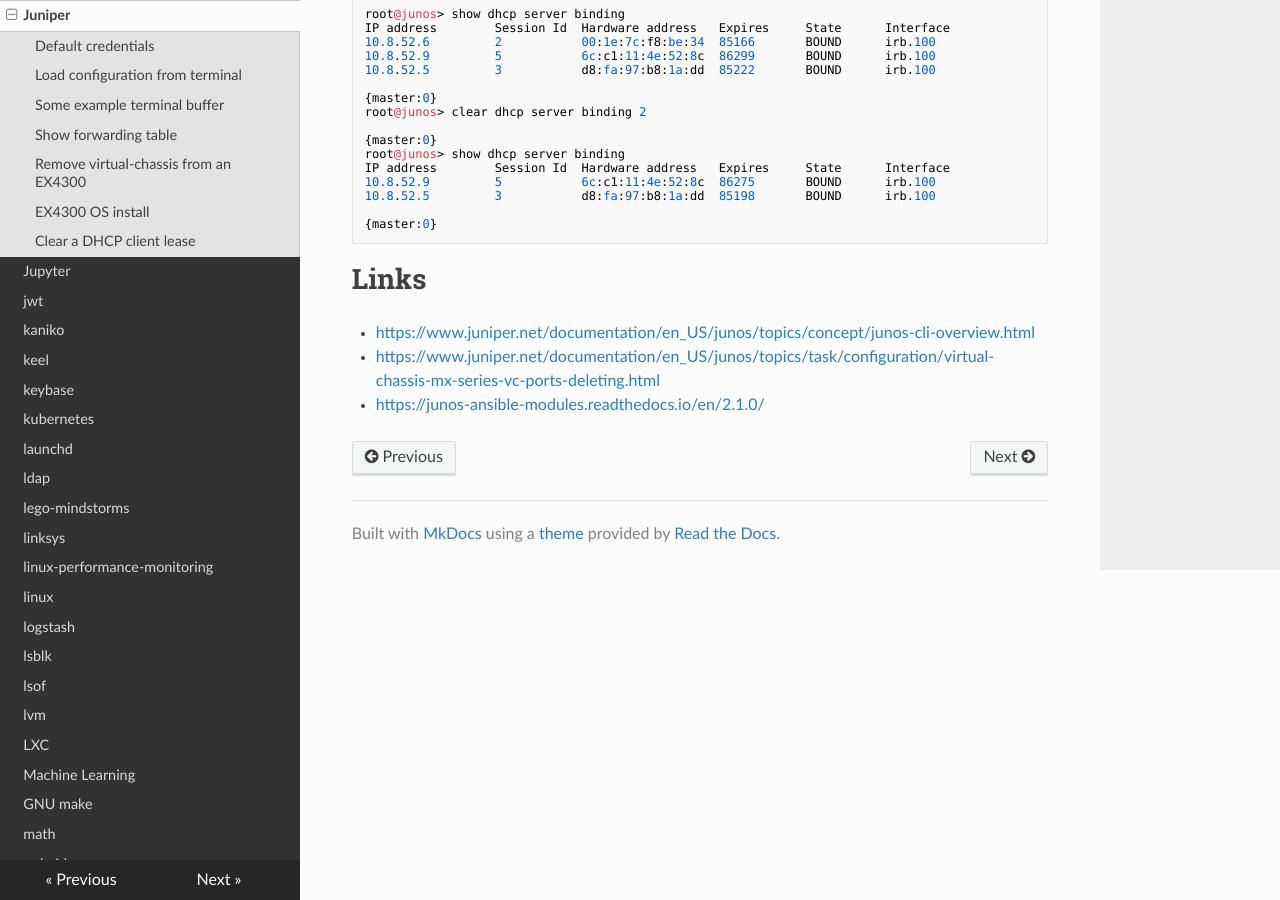
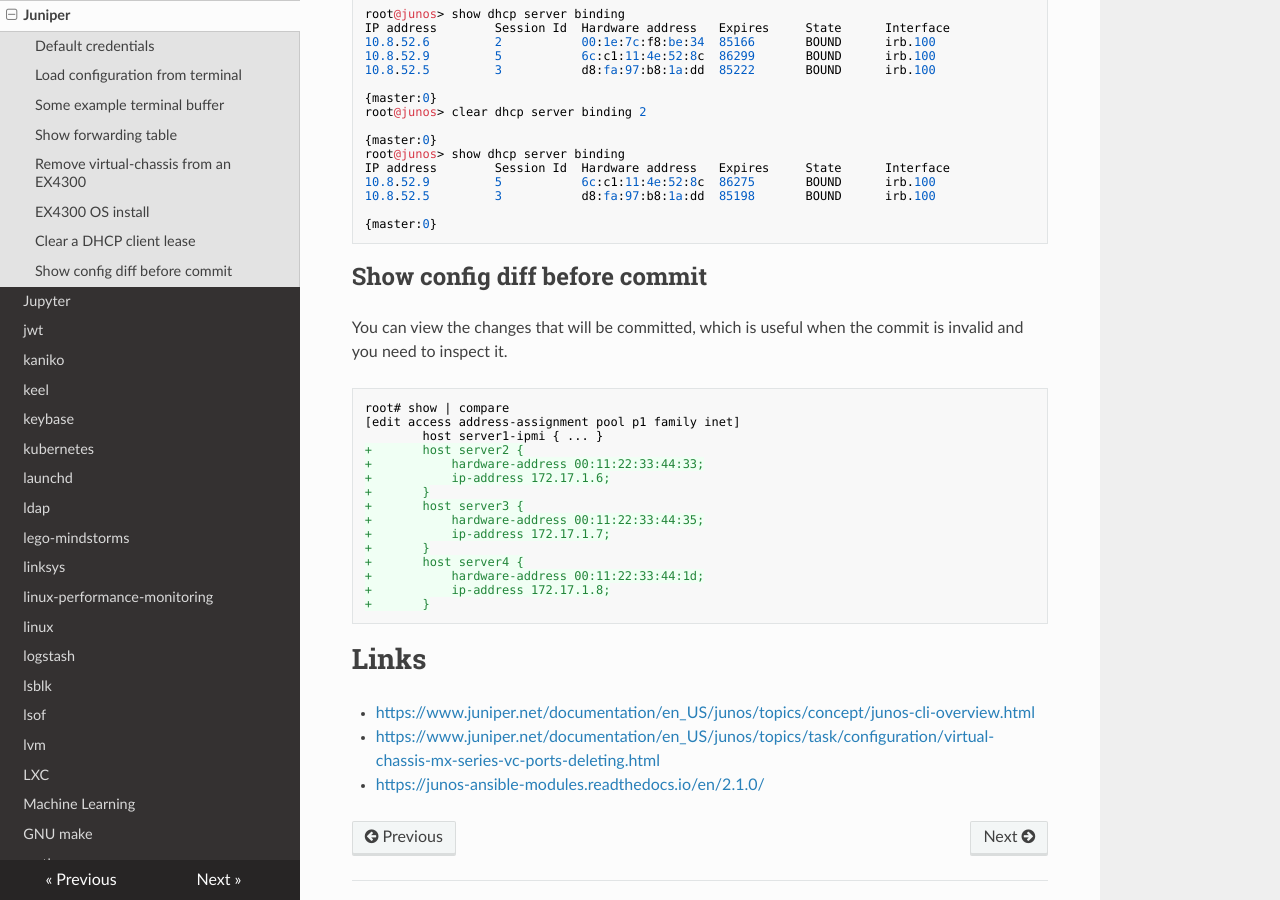
Before and after one commit to lando-cal/tech-notes, an MkDocs documentation site: the page built from docs/juniper.md, in a window 1280 px wide and 900 px high, scrolled down 2605 px. Built offline with MkDocs 1.6.1, drawn with Linux system fonts in a browser that asks for light colours; nearby versions of some CDN libraries.

Commit message:
Add 'show | compare' example

````diff
--- a/docs/juniper.md
+++ b/docs/juniper.md
@@ -159,6 +159,28 @@ IP address        Session Id  Hardware address   Expires     State      Interfac
 {master:0}
 ```
 
+## Show config diff before commit
+
+You can view the changes that will be committed, which is useful when the commit is invalid and you need to inspect it.
+
+```
+root# show | compare
+[edit access address-assignment pool p1 family inet]
+        host server1-ipmi { ... }
++       host server2 {
++           hardware-address 00:11:22:33:44:33;
++           ip-address 172.17.1.6;
++       }
++       host server3 {
++           hardware-address 00:11:22:33:44:35;
++           ip-address 172.17.1.7;
++       }
++       host server4 {
++           hardware-address 00:11:22:33:44:1d;
++           ip-address 172.17.1.8;
++       }
+```
+
 # Links
 
 - <https://www.juniper.net/documentation/en_US/junos/topics/concept/junos-cli-overview.html>
````
